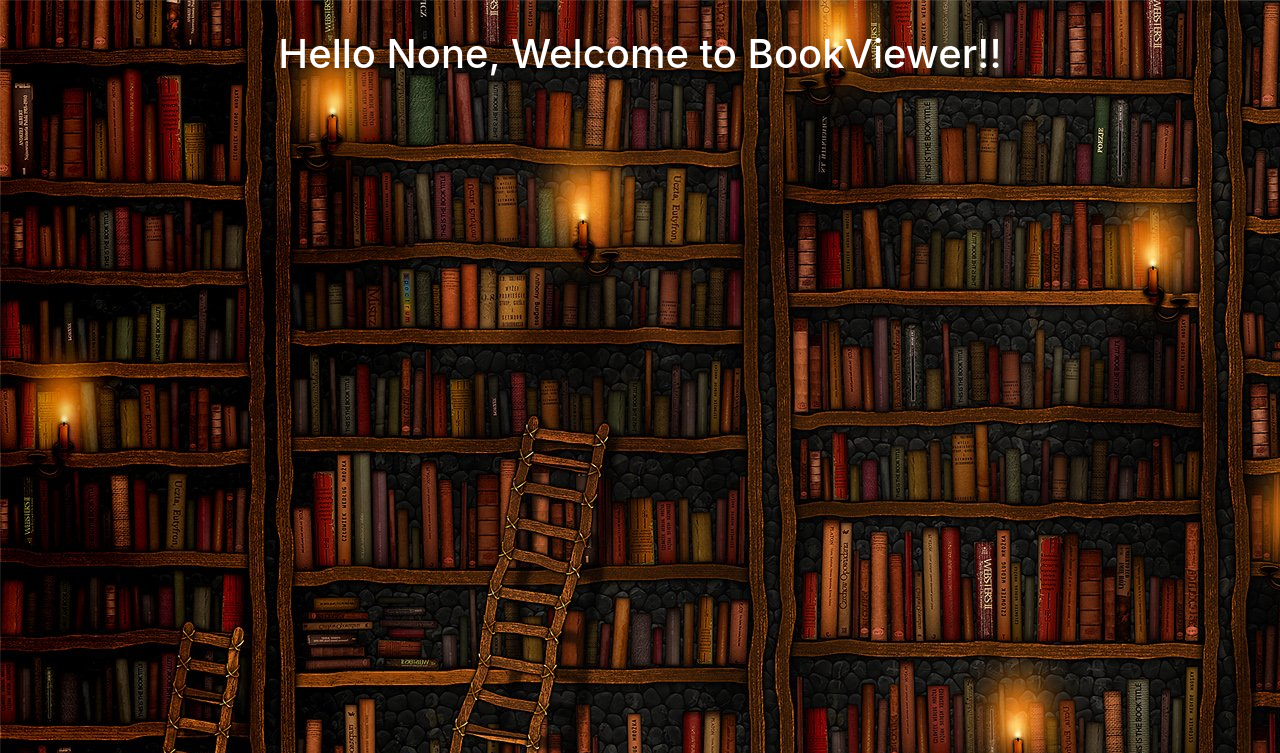
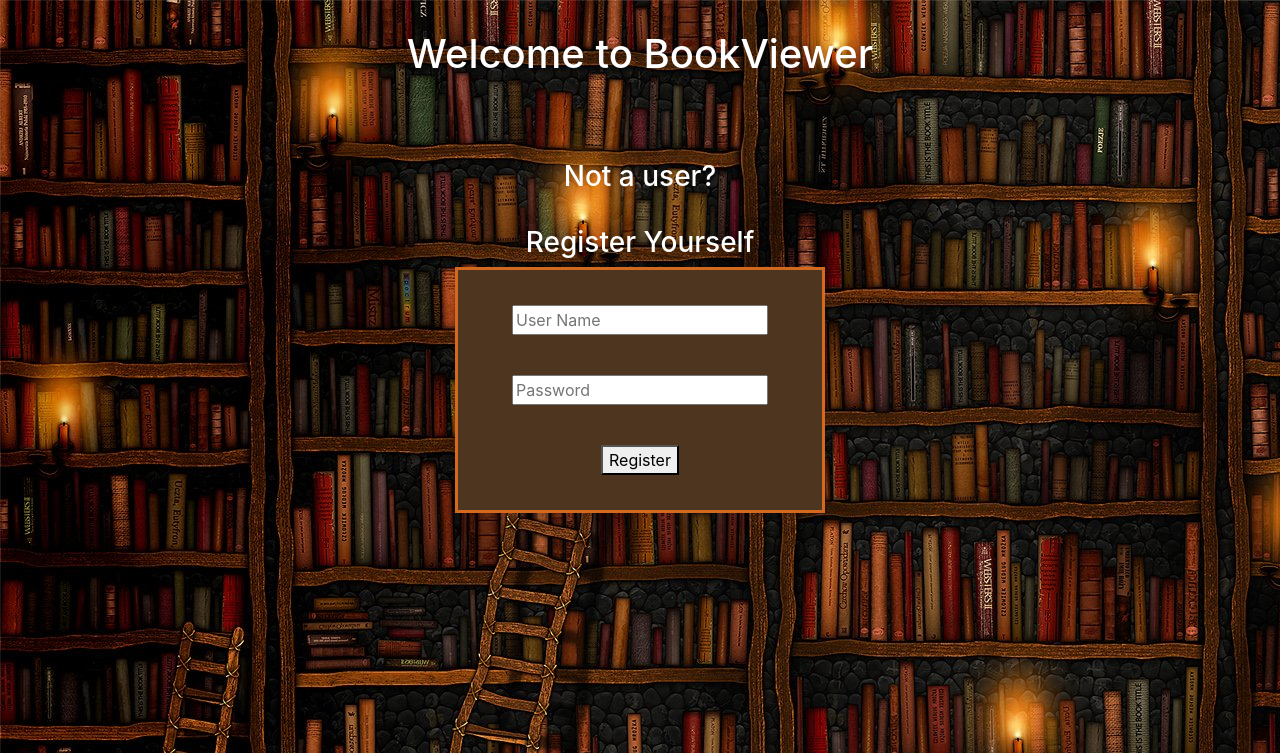
Before and after one commit to ArchanaV01/project_1, a Flask app: page /register in a window 1280 px wide. Shown: the top 753 px of the page. Run offline with Flask 2, Linux system fonts and the light colour scheme; some libraries are stand-ins or nearby versions.

Commit message:
changed as per the comments made

```diff
--- a/application.py
+++ b/application.py
@@ -1,6 +1,7 @@
 import os
+import re
 
-from flask import Flask, session, render_template, request
+from flask import Flask, session, render_template, request, redirect
 from flask_session import Session
 from sqlalchemy import create_engine
 from sqlalchemy.orm import scoped_session, sessionmaker
@@ -23,11 +24,39 @@ db = scoped_session(sessionmaker(bind=engine))
 
 @app.route("/")
 def index():
-    return render_template("register.html")
+    return render_template("index.html")
 
-@app.route("/register", methods = ["POST", "GET"])
+
+@app.route("/register", methods=["POST", "GET"])
 def register():
-    name = request.form.get("name")
-    password = request.form.get("password")
-    print(name, "  ", password)
-    return render_template("index.html", name=name)
+    if request.method == "GET":
+        return render_template("register.html", name="")
+    if request.method == "POST":
+        name = request.form.get("name")
+        password = request.form.get("password")
+        # checking for empty credentials
+        if (name == "" or password == ""):
+            error = 'Invalid credentials'
+            return render_template('register.html', error=error, name="")
+        # checking for password strength
+        if not isStrong(password):
+            error = 'Weak Password'
+            return render_template('register.html', error=error, name="")
+        print(name, "  ", password)
+        return render_template("register.html", name=name)
+
+
+def isStrong(password):
+    '''Checks the password strength'''
+    if (len(password) < 6):
+        return False
+    elif not re.search("[a-z]", password):
+        return False
+    elif not re.search("[A-Z]", password):
+        return False
+    elif not re.search("[0-9]", password):
+        return False
+    elif not re.search("[_@$]", password):
+        return False
+    else:
+        return True
--- a/static/css/register.css
+++ b/static/css/register.css
@@ -11,19 +11,23 @@ header{
 }
 
 .container{
-    width: 300px;
+    color: white;
+    width: 400px;
     margin-top: 50px;
     overflow: hidden;
     float: center;
+    text-align: center;
 }
 
+
 #register_form{
+    align-items: center;
     border: chocolate 3px solid;
     padding: 15px;
-    align-items: center;
+    float: center;
     background-color: rgb(78, 53, 32);
+}
 
-}
 
 input, button{
     float: center;
--- a/templates/index.html
+++ b/templates/index.html
@@ -2,7 +2,7 @@
 <html>
     <head>
         <title>
-            User Register
+            Home page
         </title>
         <meta name = "viewport" content = "width=device-width">
         <link rel = "stylesheet" href = "https://maxcdn.bootstrapcdn.com/bootstrap/4.0.0/css/bootstrap.min.css">
@@ -10,8 +10,7 @@
     </head>
     <body>
         <header>
-            <!-- {{ url_for('static',filename='css/index.css')}} -->
-            <h1>Hello {{name}}, Welcome to BookViewer!!</h1><br>
+            <h1>Welcome to BookViewer!!</h1><br>
         </header>
     </body>
 </html>
--- a/templates/register.html
+++ b/templates/register.html
@@ -1,25 +1,55 @@
 <!DOCTYPE html>
 <html>
+
 <head>
     <title>
         User Register
     </title>
-        <meta name = "viewport" content = "width=device-width">
-        <link rel = "stylesheet" href = "https://maxcdn.bootstrapcdn.com/bootstrap/4.0.0/css/bootstrap.min.css">
-        <link rel = "stylesheet" href = "{{url_for('static',filename='css/register.css')}}">
+    <meta name="viewport" content="width=device-width">
+    <link rel="stylesheet" href="https://maxcdn.bootstrapcdn.com/bootstrap/4.0.0/css/bootstrap.min.css">
+    <link rel="stylesheet" href="{{url_for('static',filename='css/register.css')}}">
 </head>
+
 <body>
     <header>
         <h1>Welcome to BookViewer</h1><br>
+    </header>
+    {%if name == "" %}
+    <section class="container">
         <h3>Not a user?</h3><br>
         <h3>Register Yourself</h3>
-        </header>
-        <section class = "container">
-            <form id = "register_form" action="{{url_for('register')}}" method="POST">
+        <!-- Invalid Credentials - Alert Message -->
+        {%if error == 'Invalid credentials'%}
+        <div class="alert alert-danger" role="alert">
+            Name and password shouldn't be empty!!
+        </div>
+        {%endif%}
+        <!-- Weak Password - Alert Message -->
+        {%if error == 'Weak Password'%}
+        <div class="alert alert-danger" role="alert">
+            Weak Password!! <br>
+            A Strong password should have the following characters: <br>
+            <ul>
+                <li>Minimum length of 6 characters</li>
+                <li>Atleast one capital letter</li>
+                <li>Atleast one small letter</li>
+                <li>Atleast one digit</li>
+                <li>Atleast one of '$', '@', '_'</li>
+            </ul>
+        </div>
+        {%endif%}
+        <!-- Form for user registration -->
+        <form id="register_form" action="{{url_for('register')}}" method="POST">
             <input type="text" name="name" placeholder="User Name"><br>
             <input type="password" name="password" placeholder="Password"><br>
-                <button type = "submit" class = "button_1">Register</button>
+            <button type="submit" class="button_1">Register</button>
         </form>
     </section>
+    {%else%}
+    <section class="container">
+        <h3>Hi {{name}}, You are registered successfully!!</h3>
+    </section>
+    {%endif%}
 </body>
+
 </html>
```
Lines whose indentation alone changed are shown as unchanged.
